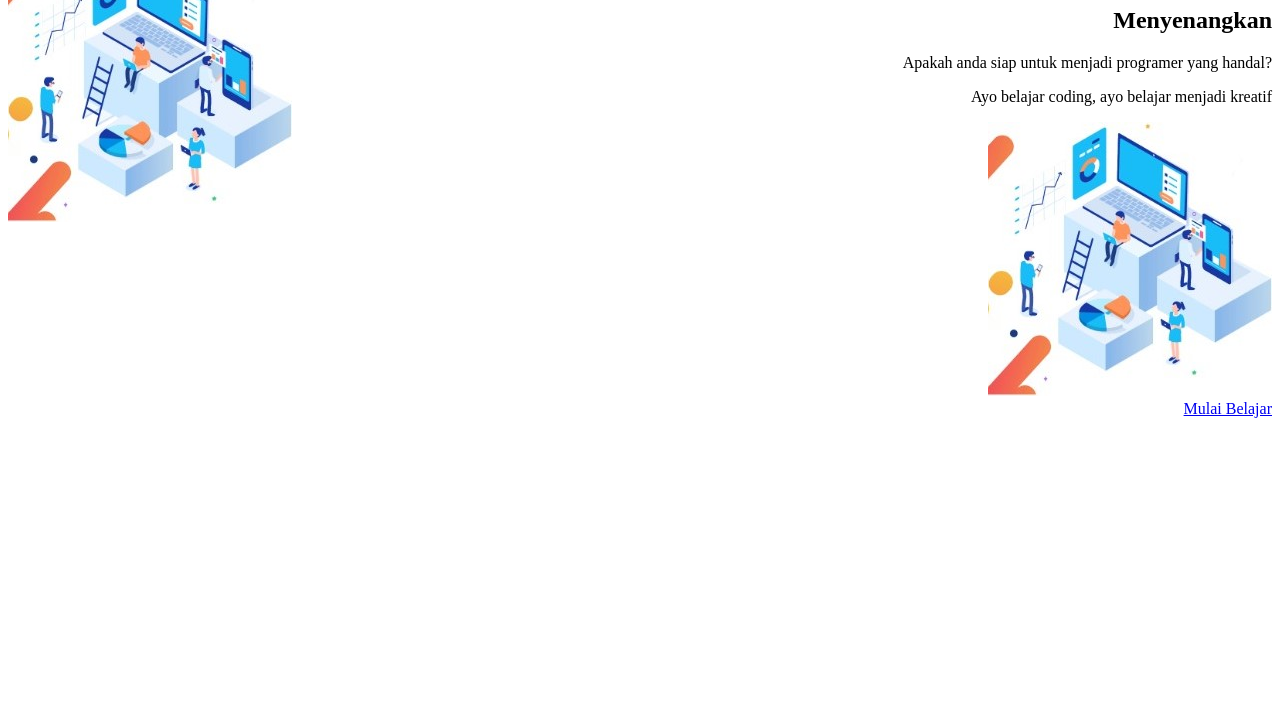
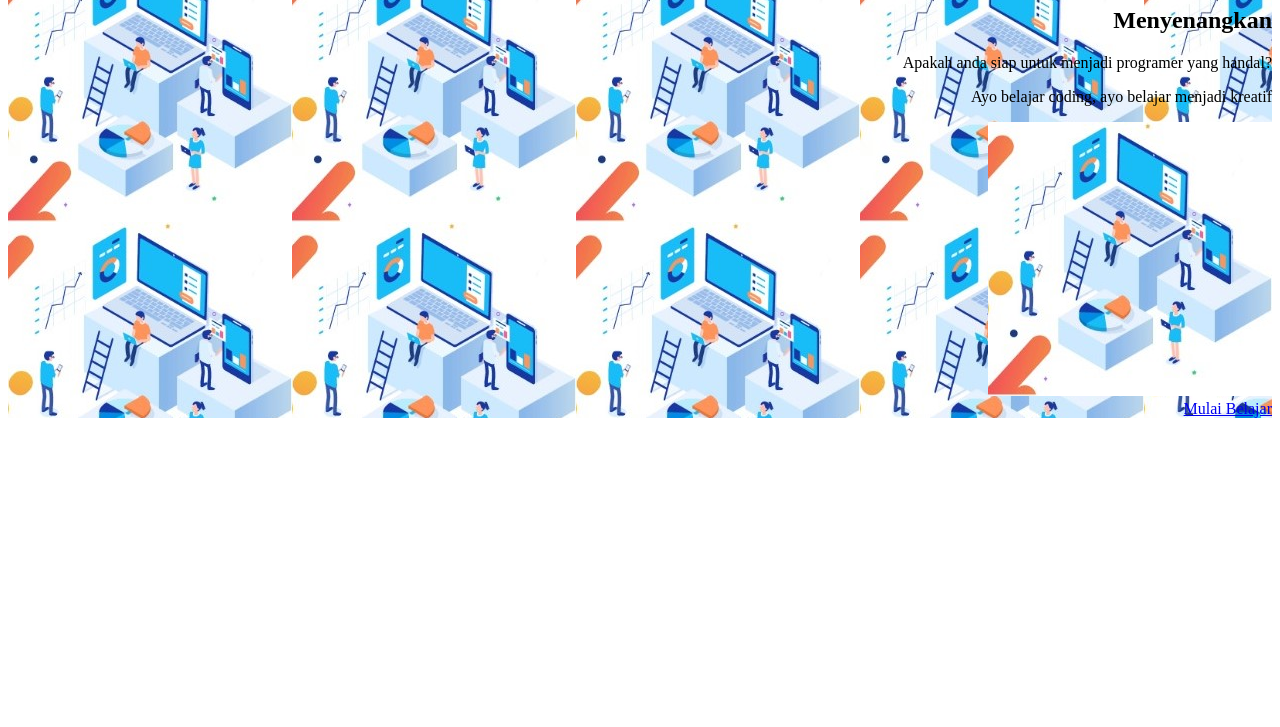
Before and after one commit to budibeni/DTS_Progate_C11, a plain HTML site: page index.html in a window 1280 px wide. Shown: the part 73-800 px from the top of the page. Drawn offline with Linux system fonts and the light colour scheme.

Commit message:
mengatur posisi background

```diff
--- a/stylesheet.css
+++ b/stylesheet.css
@@ -4,6 +4,5 @@
 .top-wrapper {
   text-align: right;
   background-image: url(Gambar/Main\ Background.jpg);
-  background-repeat: no-repeat;
   background-position: left top;
 }
```
